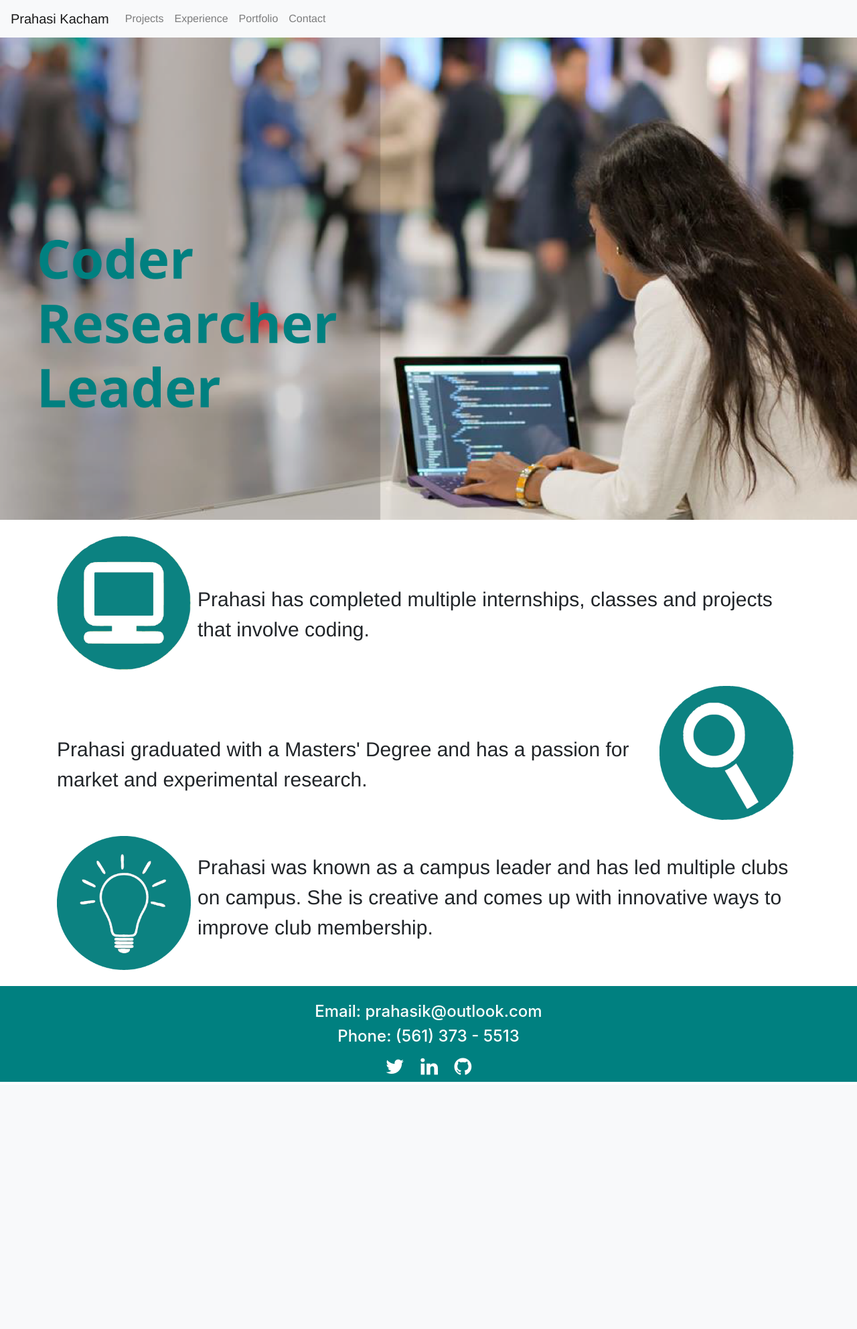
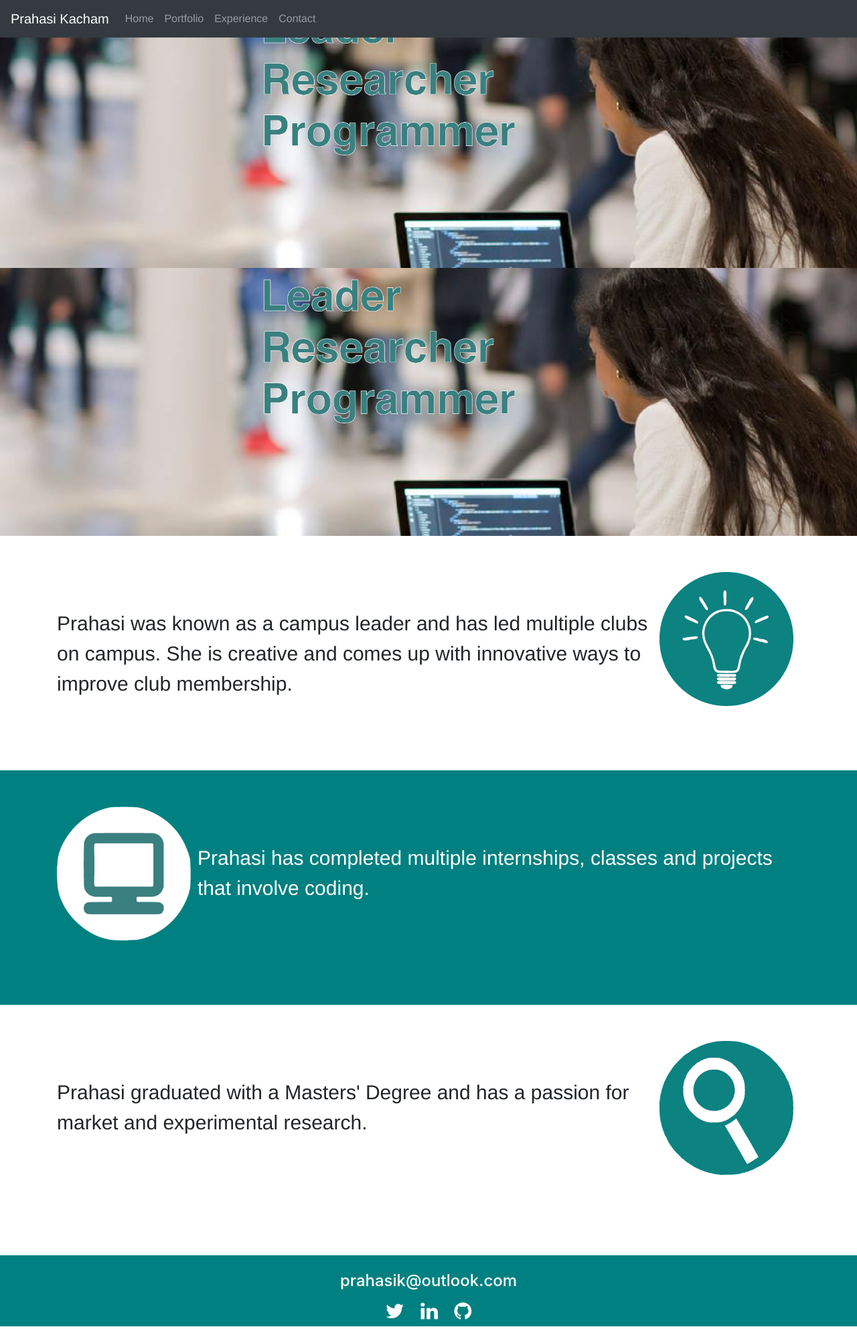
Before and after one commit to pk285/Personal-Portfolio, a PHP site: page / in a window 1280 px wide. Shown: the whole page at 67% size. Before the commit the page ends 1615 px from the top, so only its background shows below. Run offline with PHP 8.4, Linux system fonts and the light colour scheme.

Commit message:
made changes to home page

```diff
--- a/css/style.css
+++ b/css/style.css
@@ -14,6 +14,22 @@
 }
 
 /* Icons */
+
+/* Parallax*/
+
+.parallax {
+    /* The image used */
+    background-image: url(../images/prahasimain.jpg);
+
+    /* Set a specific height */
+    height: 400px;
+
+    /* Create the parallax scrolling effect */
+    background-attachment: fixed;
+    background-position: center;
+    background-repeat: no-repeat;
+    background-size: cover;
+}
 
 /* Text */
 /* Home Page */
@@ -40,6 +56,12 @@
 .text4 {
     font-family: "Helvetica Neue", Helvetica, Arial, sans-serif;
     color: #008080;
+}
+
+.text6 {
+    font-family: "Helvetica Neue", Helvetica, Arial, sans-serif;
+    color: #ffffff;
+    font-size: 30px;
 }
 
 a {
--- a/index.html
+++ b/index.html
@@ -21,7 +21,7 @@
 
 <body>
     <!--Navigation-->
-    <nav class="navbar navbar-expand-lg navbar-light bg-light">
+    <!--<nav class="navbar navbar-expand-lg navbar-light bg-light">
         <a class="navbar-brand" href="index.html">Prahasi Kacham</a>
         <button class="navbar-toggler" type="button" data-toggle="collapse" data-target="#navbarNav" aria-controls="navbarNav" aria-expanded="false"
             aria-label="Toggle navigation">
@@ -29,9 +29,6 @@
         </button>
         <div class="collapse navbar-collapse" id="navbarNav">
             <ul class="navbar-nav">
-                <li class="nav-item">
-                    <a class="nav-link" href="projects.html">Projects</a>
-                </li>
                 <li class="nav-item">
                     <a class="nav-link" href="experience.html">Experience</a>
                 </li>
@@ -43,8 +40,63 @@
                 </li>
             </ul>
         </div>
+    </nav>-->
+
+   <nav class="navbar navbar-expand-sm bg-dark navbar-dark fixed-top">
+        <a class="navbar-brand" href="index.html">Prahasi Kacham</a>
+        <ul class="navbar-nav">
+            <li class="nav-item">
+                <a class="nav-link" href="index.html">Home</a>
+            </li>
+            <li class="nav-item">
+                <a class="nav-link" href="portfolio.html">Portfolio</a>
+            </li>
+            <li class="nav-item">
+                <a class="nav-link" href="experience.html">Experience</a>
+            </li>
+            <li class="nav-item">
+                <a class="nav-link" href="contact.html">Contact</a>
+            </li>
+        </ul>
     </nav>
-    <div class="container-fluid no-padding">
+
+
+    <div class="parallax"></div>
+
+    <div class="parallax"></div>
+
+    <div style="height:350px;background-color:white;font-size:36px">
+        <div class = "container">
+            <br>
+            <img style='float:right;width:200px;height:200px; margin-right:10px;' src="images/icon1.png" />
+            <br>
+            <p class="text">Prahasi was known as a campus leader and has led multiple clubs on campus. She is creative and comes up with innovative ways to improve club membership.</p>
+        </div>
+    </div>
+
+
+    <div style="height:350px;background-color:teal;font-size:36px">
+        <div class = "container">
+            <br>
+            <img style='float:left;width:200px;height:200px; margin-right:10px;' src="images/icon2.png" />
+            <br>
+            <p class="text6">Prahasi has completed multiple internships, classes and projects that involve coding.</p>
+        </div>
+    </div>
+
+    <div style="height:350px;background-color:white;font-size:36px">
+        <div class = "container">
+            <br>
+            <img style='float:right;width:200px;height:200px; margin-right:10px;' src="images/icon3.png" />
+            <br>
+            <p class="text">Prahasi graduated with a Masters' Degree and has a passion for market and experimental research.</p>
+        </div>
+    </div>
+
+
+
+
+    <!--<div class="container-fluid no-padding">
         <div class="row">
             <div class="col-md-12">
                 <img class="mainphoto" src="images/picturemainp.png" />
@@ -82,7 +134,7 @@
                 <p class="text">Prahasi was known as a campus leader and has led multiple clubs on campus. She is creative and comes up with innovative ways to improve club membership.</p>
             </div>
         </div>
-    </div>
+    </div>-->
 
     <br>
 
@@ -90,8 +142,7 @@
         <br>
         <div class="row">
             <div class="container text-center">
-                <h4>Email: prahasik@outlook.com</h4>
-                <h4>Phone: (561) 373 - 5513</h4>
+                <h4>prahasik@outlook.com</h4>
             </div>
         </div>
         <div class="container text-center">
--- a/projects.html
+++ b/projects.html
@@ -29,9 +29,9 @@
         </button>
         <div class="collapse navbar-collapse" id="navbarNav">
             <ul class="navbar-nav">
-                <li class="nav-item">
+                <!--<li class="nav-item">
                     <a class="nav-link" href="projects.html">Projects</a>
-                </li>
+                </li>-->
                 <li class="nav-item">
                     <a class="nav-link" href="experience.html">Experience</a>
                 </li>
```
Also changed, not shown: contact.html (+5 -11 lines), experience.html (+5 -11 lines), portfolio.html (+8 -13 lines), images/icon2.png, images/prahasi main.jpg (deleted), images/prahasimain.jpg (added), images/robot_project.png, 2 other files.
